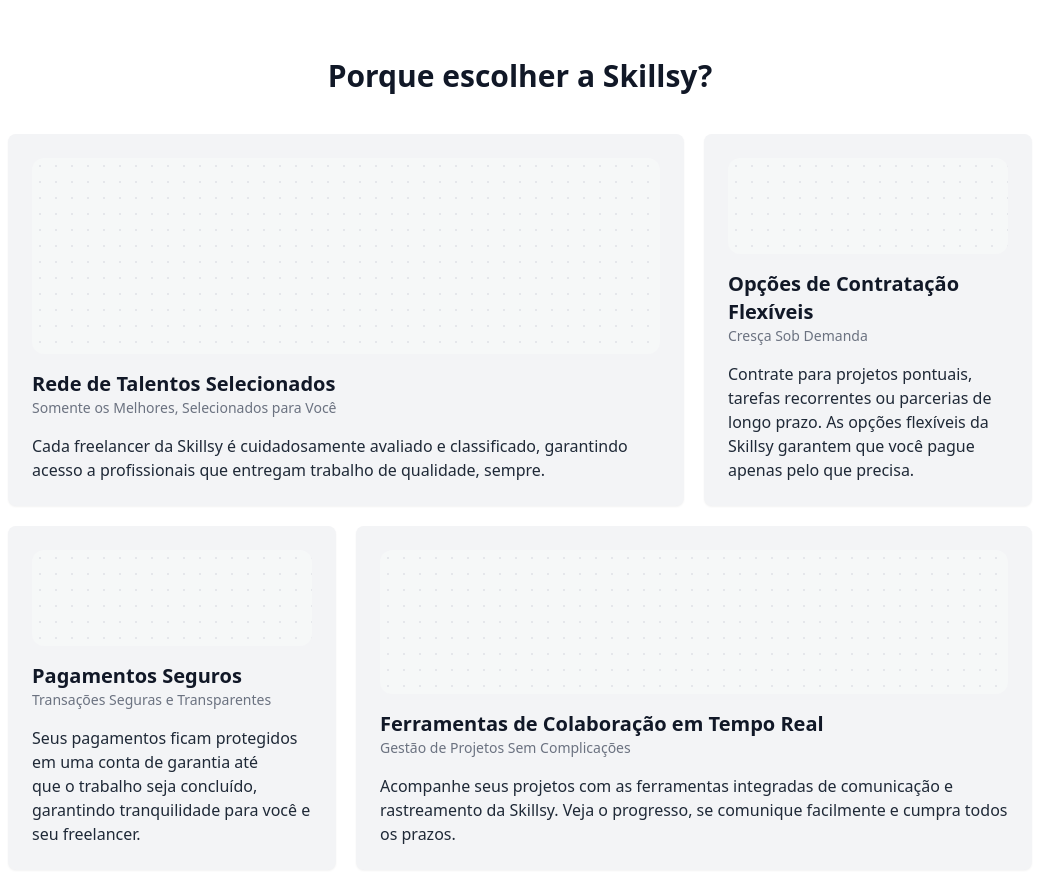
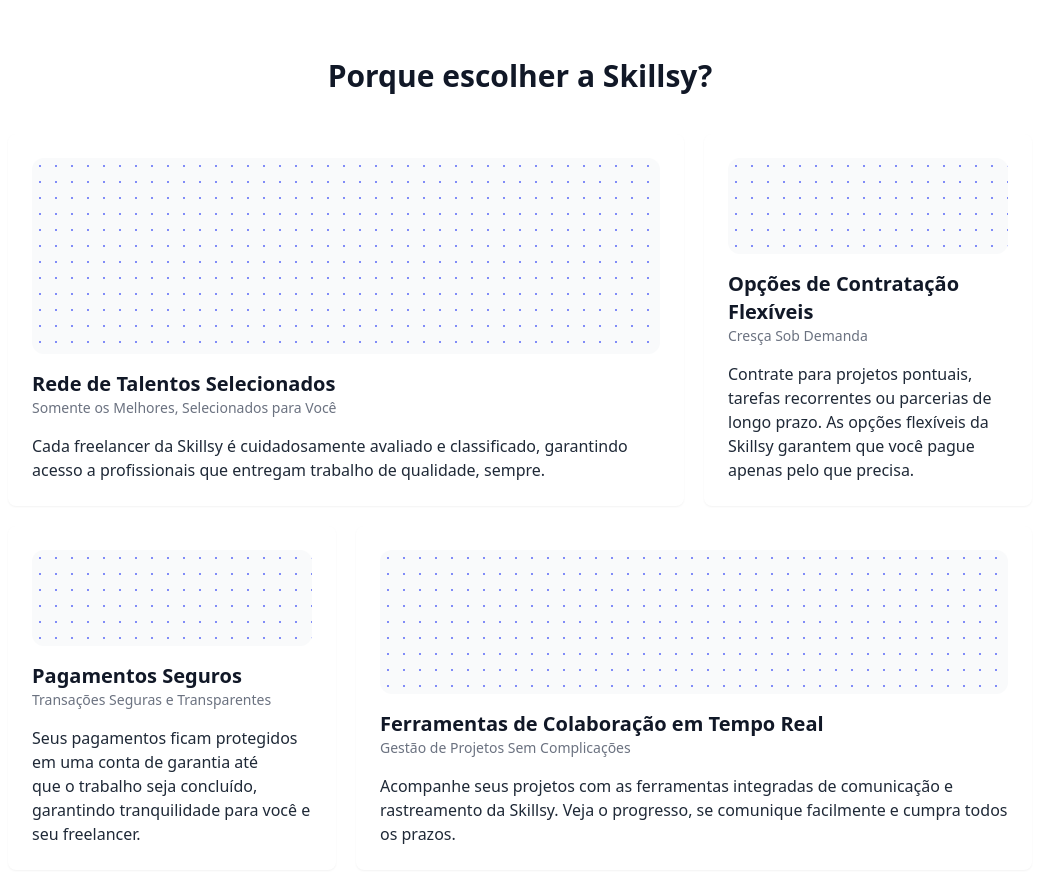
Before and after one commit to dev-pedroalmeida/skillsy, a Next.js app: page / in a window 1280 px wide. Shown: the part 920-1802 px from the top of the page, without its empty margins (120-1159 px from the left). Built offline with nearby package versions, Linux system fonts and the light colour scheme.

Commit message:
style: Change background pattern color

```diff
--- a/components/BentoGrid.tsx
+++ b/components/BentoGrid.tsx
@@ -28,11 +28,11 @@
   return (
     <div
       className={cn(
-        "bg-gray-100 p-6 rounded-lg shadow-sm flex flex-col row-span-1",
+        "bg-white p-6 rounded-lg shadow-sm flex flex-col row-span-1",
         className
       )}
     >
-      <div className="flex flex-1 w-full min-h-[6rem] rounded-xl bg-gray-50/60 bg-[radial-gradient(#e5e7eb_1px,transparent_1px)] [background-size:16px_16px]"></div>
+      <div className="flex flex-1 w-full min-h-[6rem] rounded-xl bg-gray-50 bg-[radial-gradient(#818cf8_1px,transparent_1px)] [background-size:16px_16px]"></div>
 
       <header className="my-4">
         <h3 className="text-xl font-semibold">{title}</h3>
```
